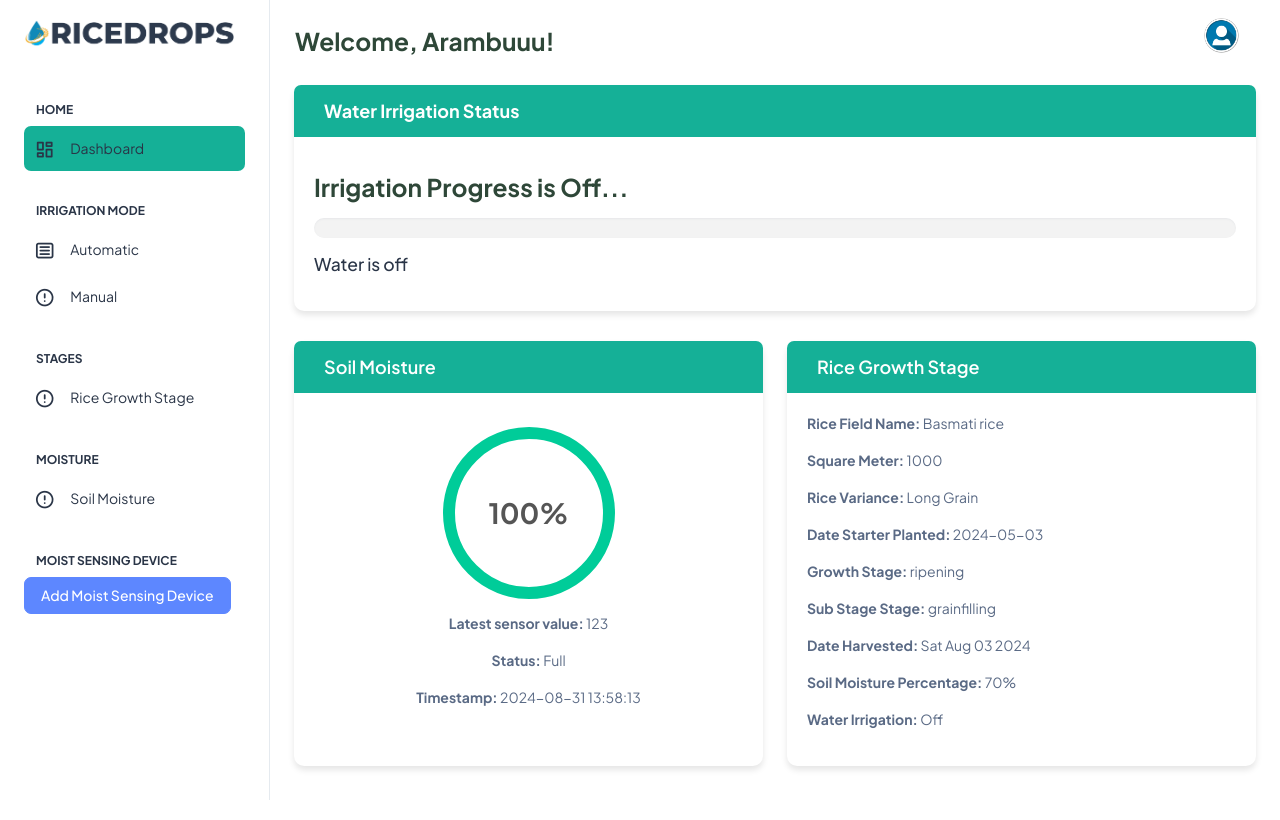
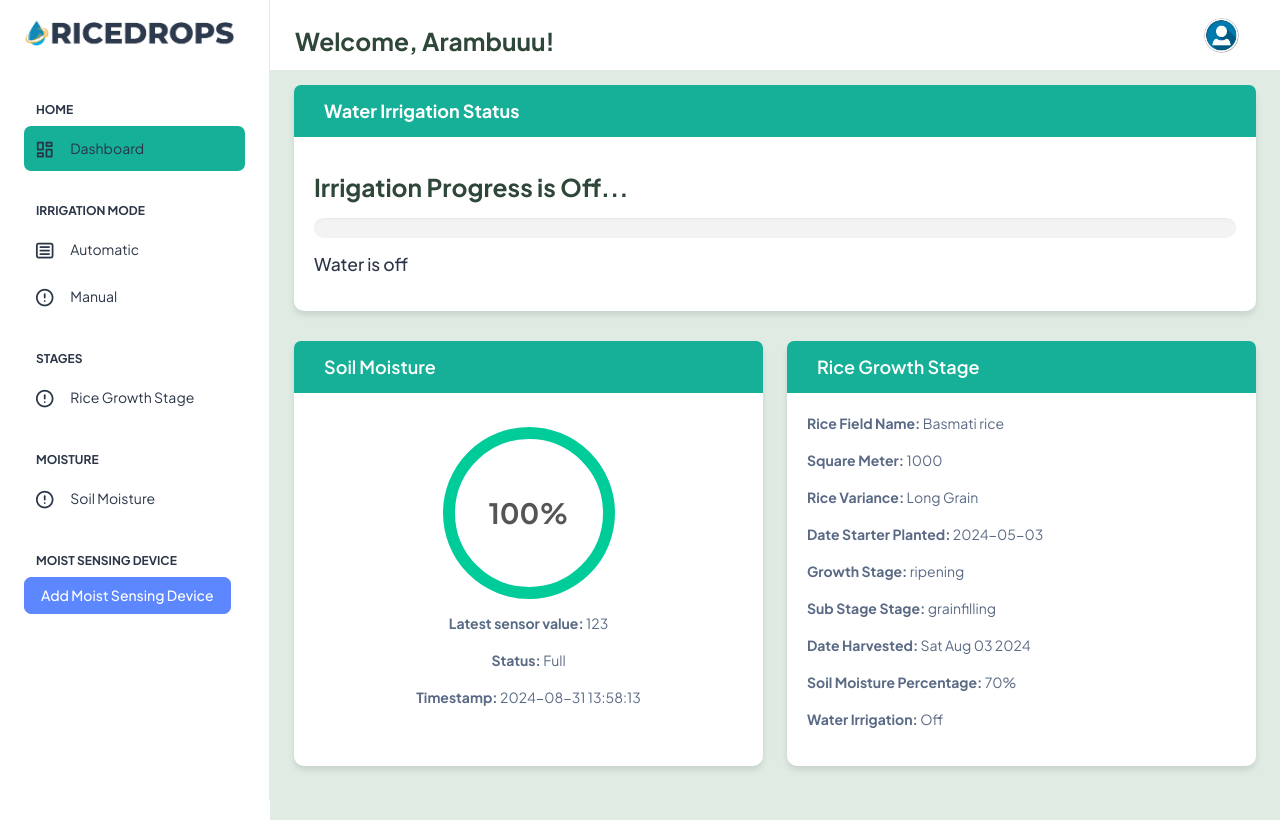
Before and after one commit to Arambuuuuu/Capstone, a PHP site: page / in a window 1280 px wide. Run offline with PHP 8.4, Linux system fonts and the light colour scheme; a user stored in the database is signed in; data comes from the database, SQL or seed files in the repository.

Commit message:
update style

```diff
--- a/src/php/index.php
+++ b/src/php/index.php
@@ -379,7 +379,7 @@ if ($result->num_rows > 0) {
             </header>
             <!--  Header End -->
 
-            <div class="container-fluid">
+            <div class="container-fluid" style="background-color: #dfebe3">
                 <div class="card">
                     <div class="card-header bg-green1">
                         <h1 class="card-title fw-semibold text-white mb-0"><b>Water Irrigation Status</b></h1>
```
